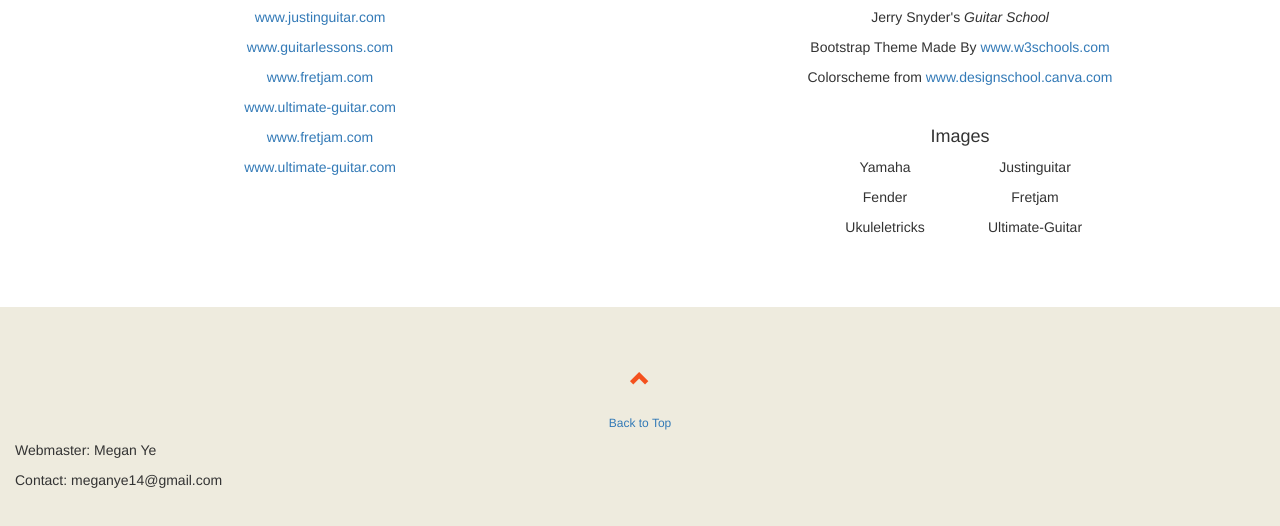
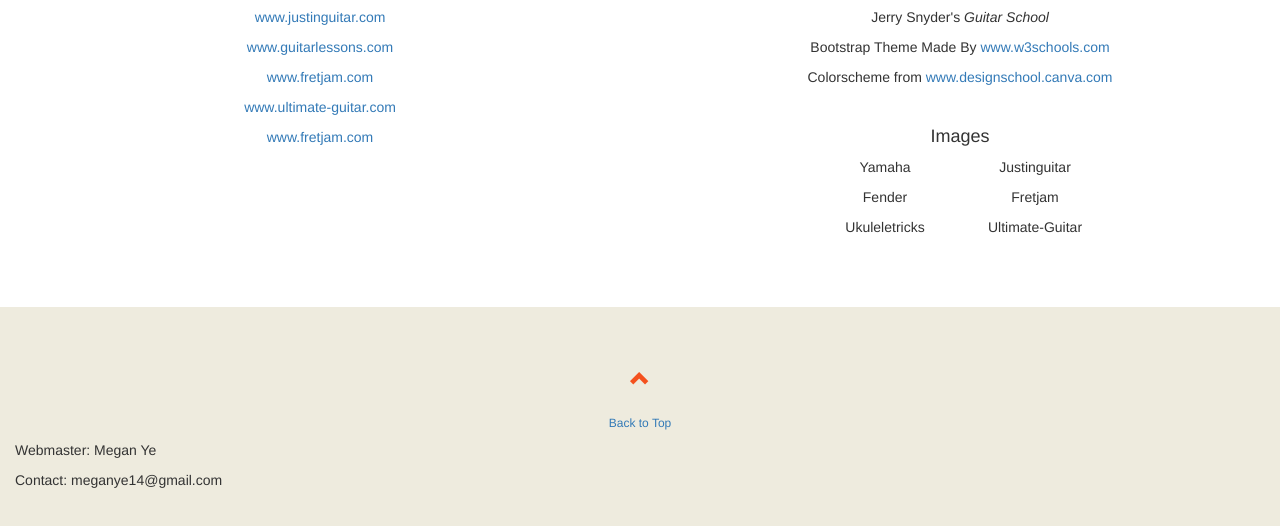
Before and after one commit to meganye/meganye.github.io, a plain HTML site: page guitar-site/index.html in a window 1280 px wide. Shown: the part 7070-7596 px from the top of the page. Drawn offline with nearby package versions, Linux system fonts and the light colour scheme; a web font is replaced by a local one.

Commit message:
removed extra link

```diff
--- a/guitar-site/index.html
+++ b/guitar-site/index.html
@@ -297,7 +297,6 @@
 			        <p><a href="http://www.fretjam.com/">www.fretjam.com</a></p>
 			        <p><a href="https://www.ultimate-guitar.com/">www.ultimate-guitar.com</a></p>
 			        <p><a href="http://www.fretjam.com/">www.fretjam.com</a></p>
-			        <p><a href="https://www.ultimate-guitar.com/">www.ultimate-guitar.com</a></p>
 			    </div>
 			    <div class="col-sm-6">
 			    	<h3>Website Resources</h3>
```
